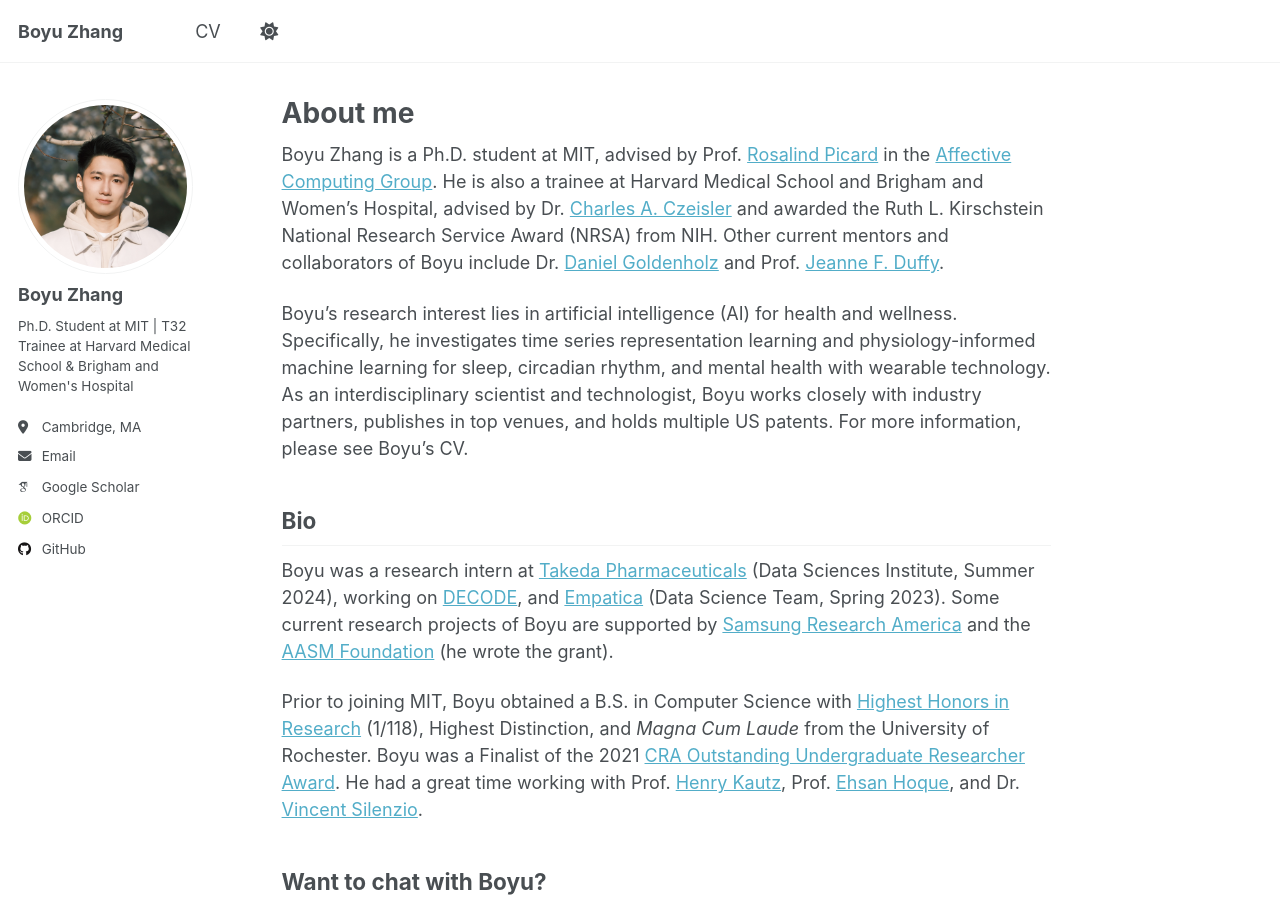
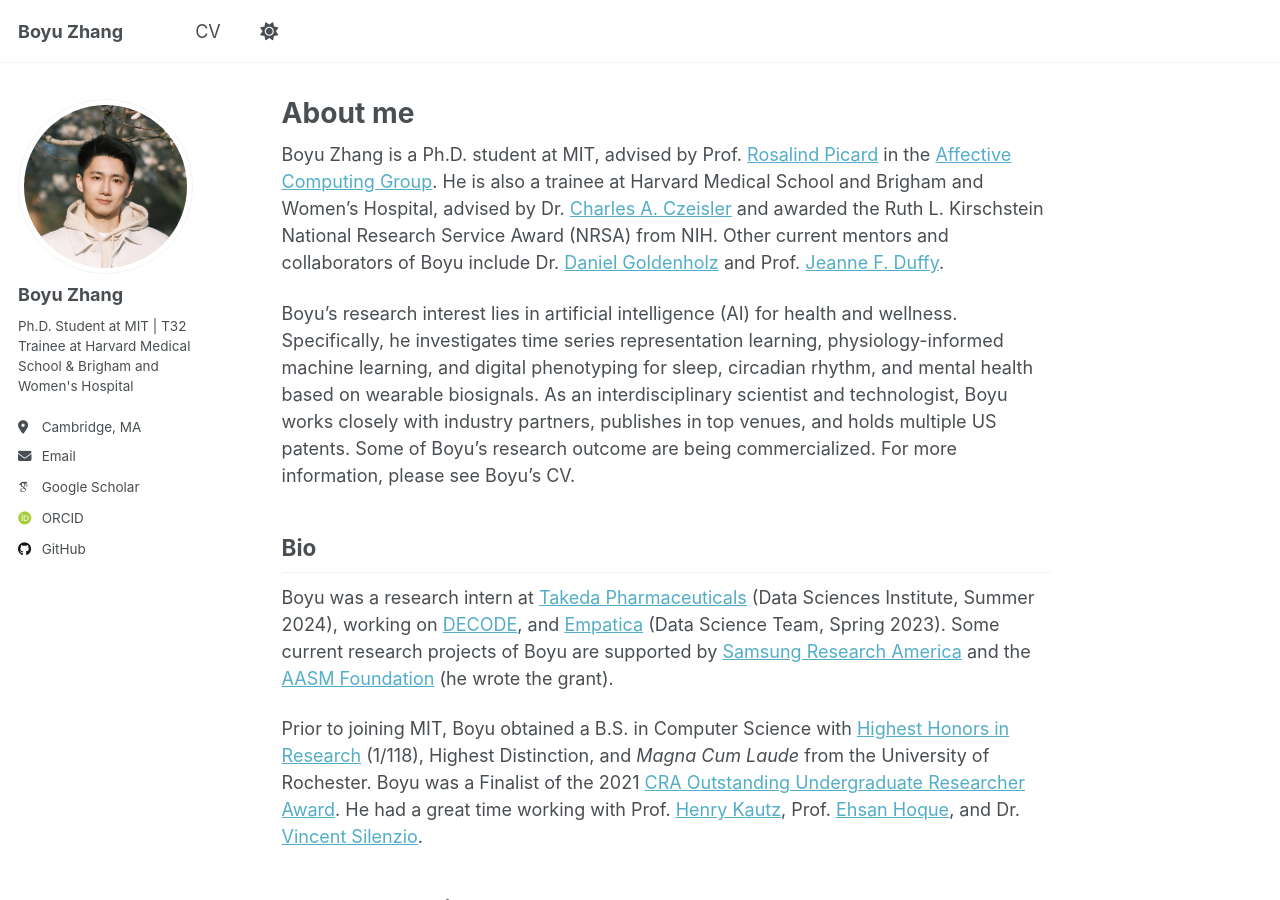
Before and after one commit to boyu-zhang-25/boyu-zhang-25.github.io, a Jekyll site: the page built from _pages/about.md, in a window 1280 px wide and 900 px high. Built offline with Jekyll 4.4.1, drawn with Linux system fonts in a browser that asks for light colours; some web fonts are replaced.

```diff
--- a/_pages/about.md
+++ b/_pages/about.md
@@ -9,7 +9,7 @@
 
 Boyu Zhang is a Ph.D. student at MIT, advised by Prof. [Rosalind Picard](https://web.media.mit.edu/~picard/) in the [Affective Computing Group](https://www.media.mit.edu/groups/affective-computing/overview/). He is also a trainee at Harvard Medical School and Brigham and Women's Hospital, advised by Dr. [Charles A. Czeisler](https://connects.catalyst.harvard.edu/Profiles/display/Person/24237) and awarded the Ruth L. Kirschstein National Research Service Award (NRSA) from NIH. Other current mentors and collaborators of Boyu include Dr. [Daniel Goldenholz](https://connects.catalyst.harvard.edu/Profiles/display/Person/27784) and Prof. [Jeanne F. Duffy](https://connects.catalyst.harvard.edu/Profiles/display/Person/17373).
 
-Boyu's research interest lies in artificial intelligence (AI) for health and wellness. Specifically, he investigates time series representation learning and physiology-informed machine learning for sleep, circadian rhythm, and mental health with wearable technology. As an interdisciplinary scientist and technologist, Boyu works closely with industry partners, publishes in top venues, and holds multiple US patents. For more information, please see Boyu's CV.
+Boyu's research interest lies in artificial intelligence (AI) for health and wellness. Specifically, he investigates time series representation learning, physiology-informed machine learning, and digital phenotyping for sleep, circadian rhythm, and mental health based on wearable biosignals. As an interdisciplinary scientist and technologist, Boyu works closely with industry partners, publishes in top venues, and holds multiple US patents. Some of Boyu's research outcome are being commercialized. For more information, please see Boyu's CV.
 
 Bio
 ---
```
